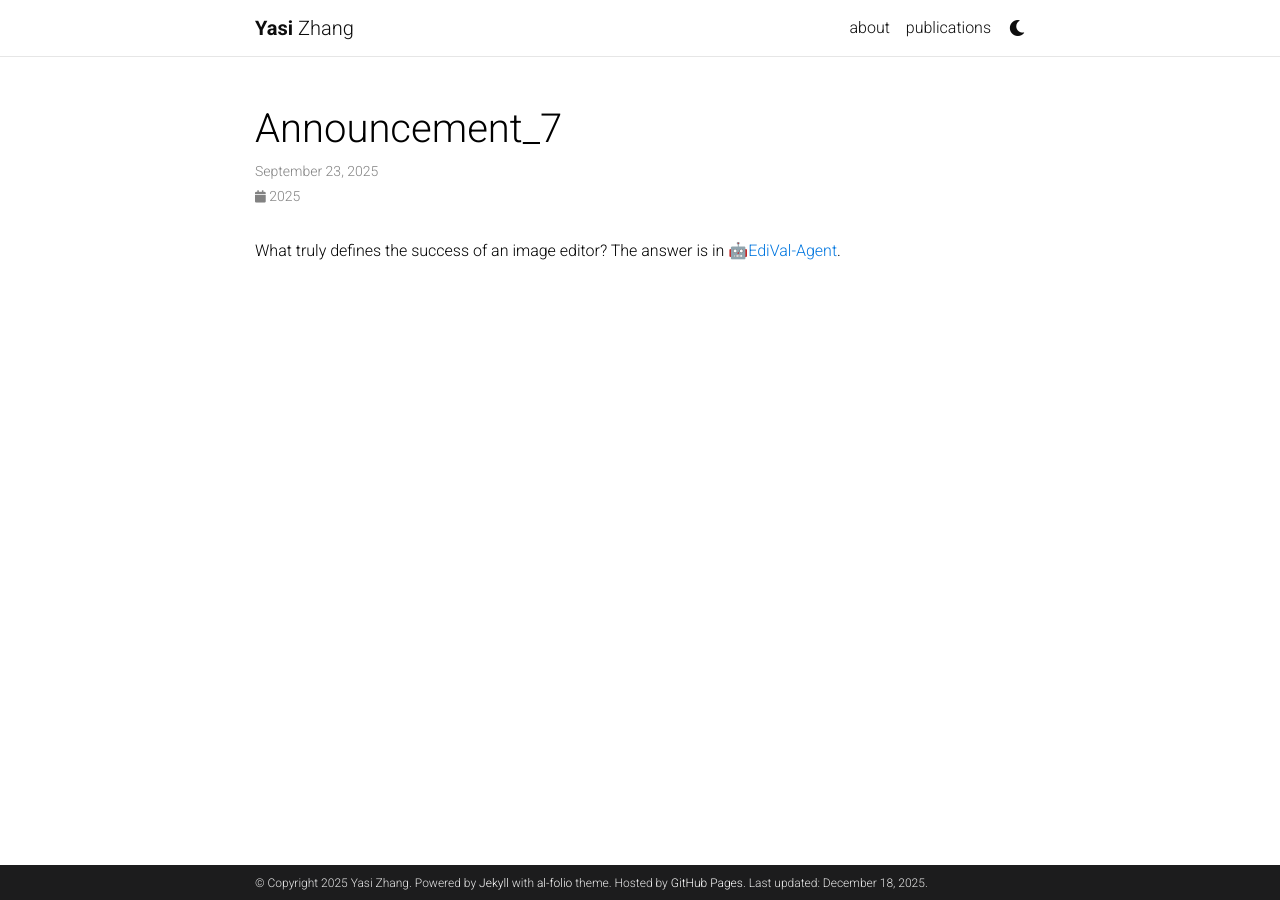
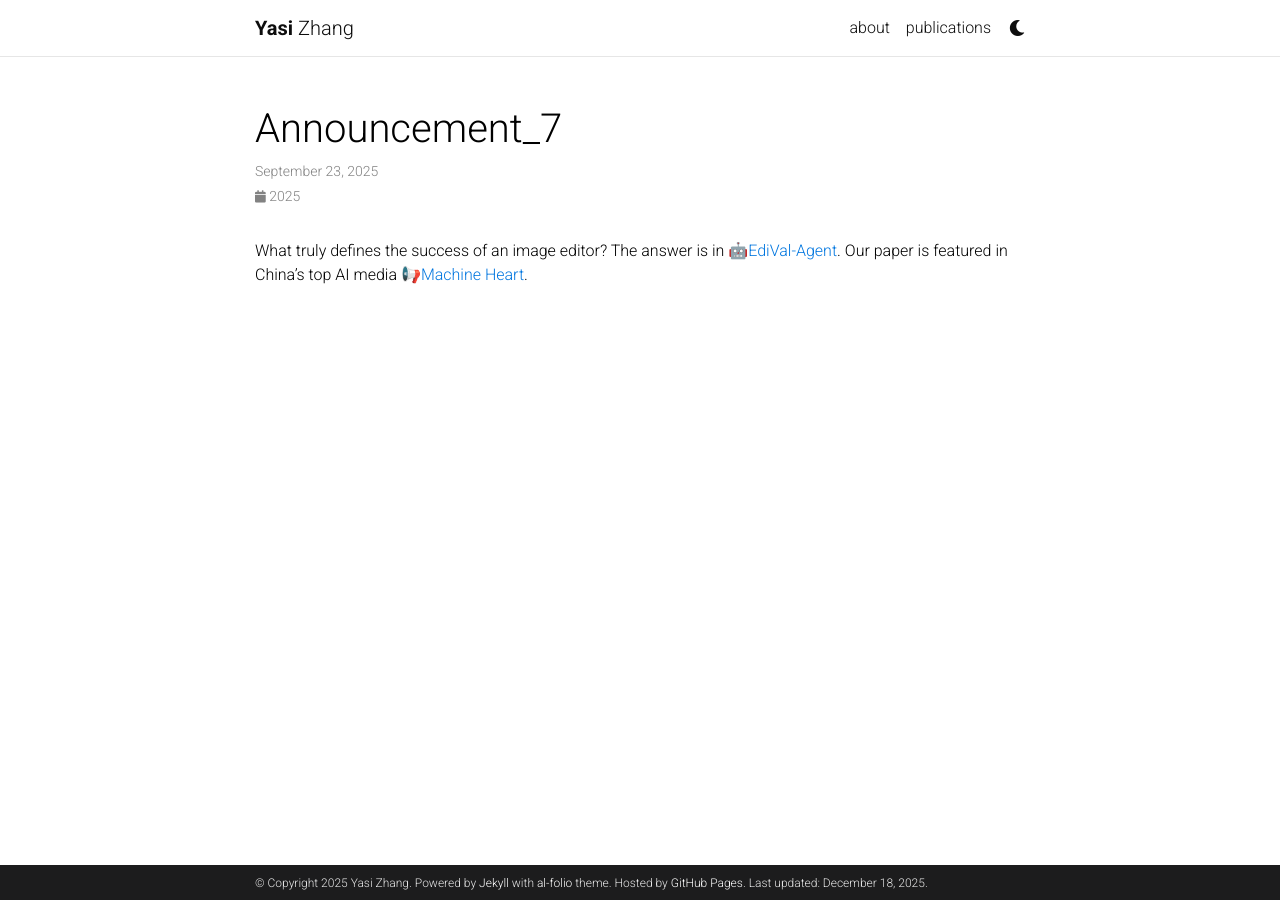
Before and after one commit to YasminZhang/YasminZhang.github.io, a Jekyll site: the page built from _news/announcement_7.md, in a window 1280 px wide. Built offline with Jekyll 4.4.1, drawn with Linux system fonts in a browser that asks for light colours; comment, search, counter and statistics services are not loaded; a style sheet for code colours, icons or effects is not loaded.

Commit message:
update machine heart

```diff
--- a/_news/announcement_7.md
+++ b/_news/announcement_7.md
@@ -4,4 +4,4 @@ date: 2025-09-23 15:59:00-0400
 inline: true
 ---
 
-What truly defines the success of an image editor? The answer is in 🤖[EdiVal-Agent](https://tianyucodings.github.io/EdiVAL-page/).
+What truly defines the success of an image editor? The answer is in 🤖[EdiVal-Agent](https://tianyucodings.github.io/EdiVAL-page/). Our paper is featured in China’s top AI media 📢[Machine Heart](https://mp.weixin.qq.com/s/jlVDWl7wJ8SGFcGdRG7wGA).
```
